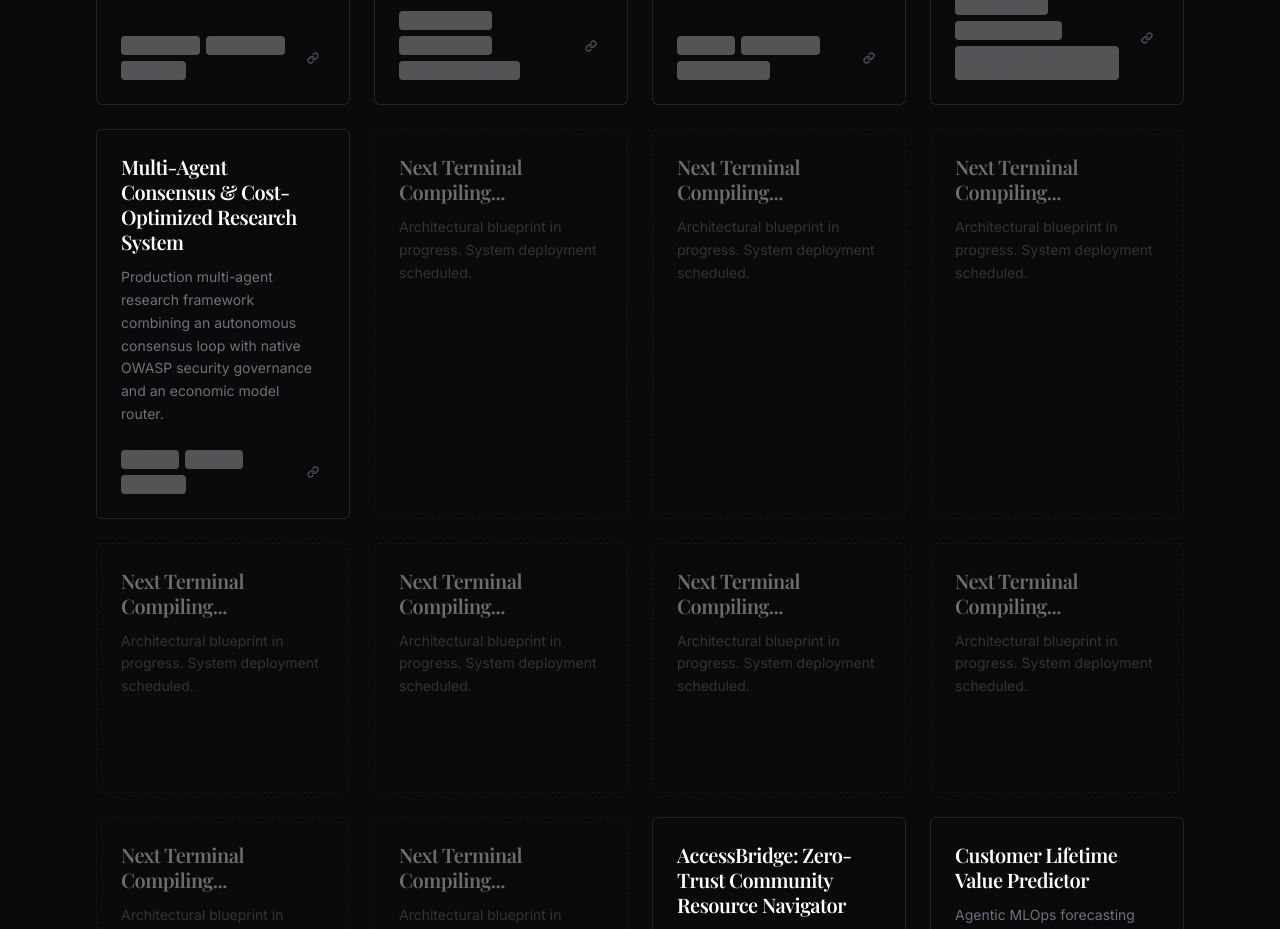
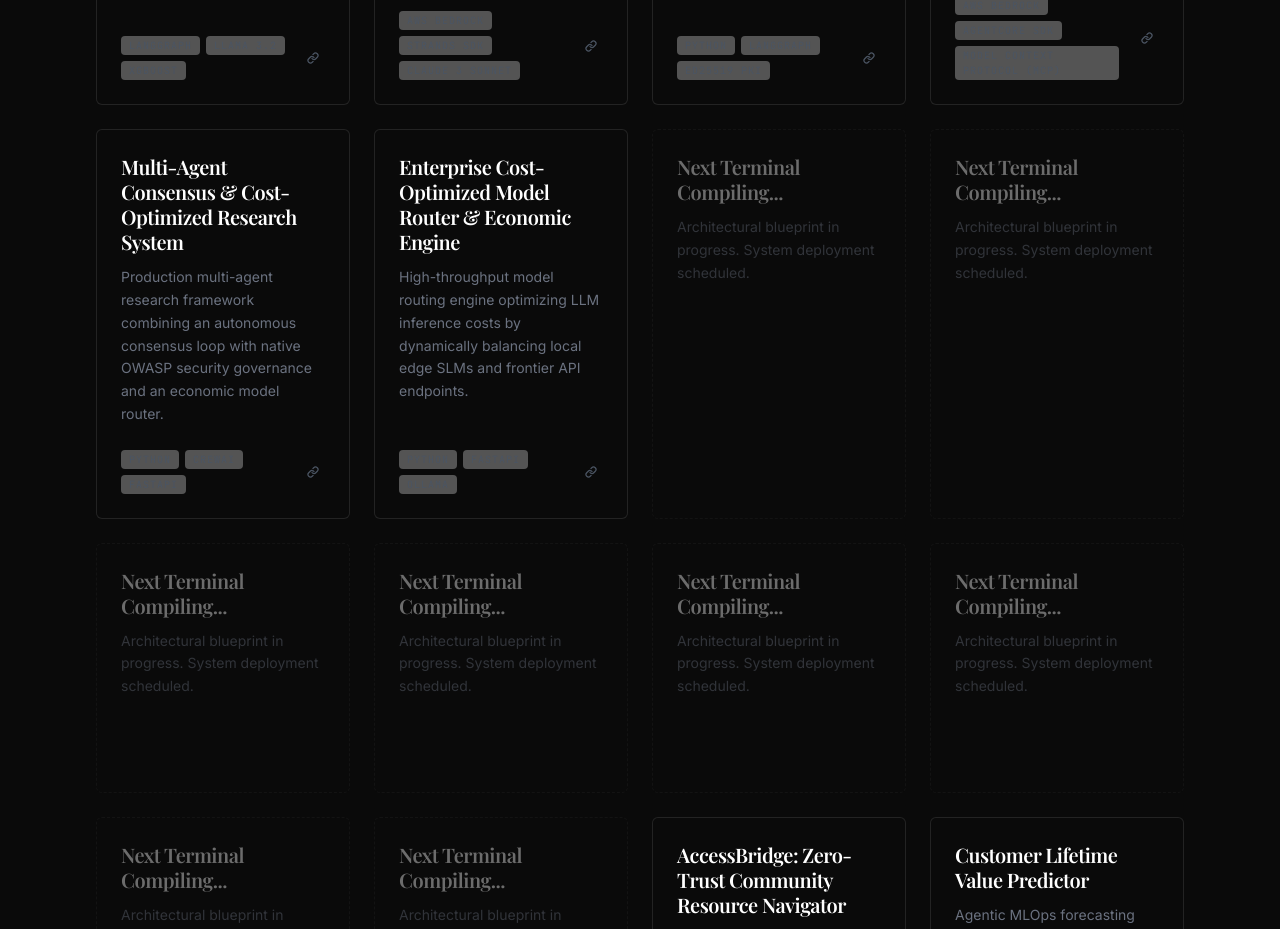
Before and after one commit to lawrenceemenike/porfolio-website, a React (Vite) app: page / in a window 1280 px wide. Shown: the part 3140-4069 px from the top of the page. Built offline with nearby package versions, Linux system fonts and the light colour scheme; a web font is replaced by a local one.

Commit message:
feat: add Cost-Optimized Model Router project payload to Slot 6

```diff
--- a/src/data/portfolioData.js
+++ b/src/data/portfolioData.js
@@ -161,9 +161,44 @@ export const projectsData = [
       lessons_learned: "Single-pass LLMs cannot be trusted for deep research. Multi-agent consensus loops paired with deterministic security interceptors and cost routers are mandatory for cost-effective enterprise AI operations."
     }
   },
-  // Automatically generate the 9 placeholders for the 4x4 grid
-  ...Array.from({ length: 9 }, (_, i) => ({
-    id: i + 6,
+  {
+    id: 6,
+    title: "Enterprise Cost-Optimized Model Router & Economic Engine",
+    short_desc: "High-throughput model routing engine optimizing LLM inference costs by dynamically balancing local edge SLMs and frontier API endpoints.",
+    tech_stack: [
+      "Python",
+      "FastAPI",
+      "Ollama",
+      "vLLM",
+      "OpenAI API",
+      "Pydantic"
+    ],
+    github_link: "https://github.com/lawrenceemenike/Cost-Optimized-Model-Router",
+    case_study: {
+      executive_summary: "Engineered an intelligent economic model router that dynamically evaluates LLM prompt complexity, context window size, and reasoning depth to route inference requests between local open-weight SLMs (Ollama/vLLM) and frontier cloud models (GPT-4o/Claude 3.5 Sonnet). The engine achieves up to 85% cost reduction across high-volume enterprise workloads with zero latency degradation for simple tasks.",
+      business_problem: "Uncontrolled frontier API token costs and inefficient model selection erode unit economics in enterprise AI applications. Routing basic classification, extraction, or low-complexity prompts to expensive $30+/M-token models wastes capital without improving response accuracy.",
+      why_it_matters: "Optimizing model routing at the infrastructure layer establishes predictable LLM unit economics and protects operational gross margins. Automating tier selection enables organizations to scale request volume 10x within static API budget constraints.",
+      my_role: [
+        {
+          role: "AI Infrastructure Architect",
+          action: "Designed the dynamic routing heuristics, token estimation algorithms, and fallback circuit breaker policies."
+        },
+        {
+          role: "Systems Engineer",
+          action: "Implemented the zero-dependency token estimator, Pydantic audit receipt generation, and async vLLM/Ollama integration."
+        }
+      ],
+      discovery_process: "Audited production LLM logs and discovered that over 70% of user queries were low-complexity tasks (formatting, simple classification, short summaries) that could be solved with identical accuracy by local 7B/8B models at zero incremental token cost.",
+      solution_architecture: "A high-performance FastAPI routing gateway evaluating incoming payloads through a 3-stage pipeline: zero-latency token estimation (word count x 1.3 heuristic), task intent classification (simple vs. high-reasoning/consensus), and context length evaluation (<8k tokens -> Local SLM, >=8k or complex reasoning -> Frontier API).",
+      governance_security: "Includes fail-closed circuit breakers for local model daemons, request rate-limiting, and structured Pydantic audit receipts (RoutingDecisionReceipt) recording model selection rationale, token counts, and cost savings for full financial auditing.",
+      commercial_intel_layer: "Tracks real-time inference cost savings, model usage distributions, and latency metrics. Emits telemetry data to facilitate monthly cloud financial management (FinOps) and API allocation audits.",
+      results: "Delivered up to 85% overall reduction in LLM inference spend across benchmark workloads, routing 75%+ of incoming traffic to local zero-cost SLMs while maintaining 100% SLA compliance for high-complexity queries.",
+      lessons_learned: "One-size-fits-all model deployment is economically unsustainable. Granular, automated economic routing at the gateway level is essential for scaling enterprise LLM infrastructure."
+    }
+  },
+  // Automatically generate the 8 placeholders for the 4x4 grid
+  ...Array.from({ length: 8 }, (_, i) => ({
+    id: i + 7,
     title: "Next Terminal Compiling...",
     short_desc: "Architectural blueprint in progress. System deployment scheduled.",
     tech_stack: ["Awaiting Stack"],
```
